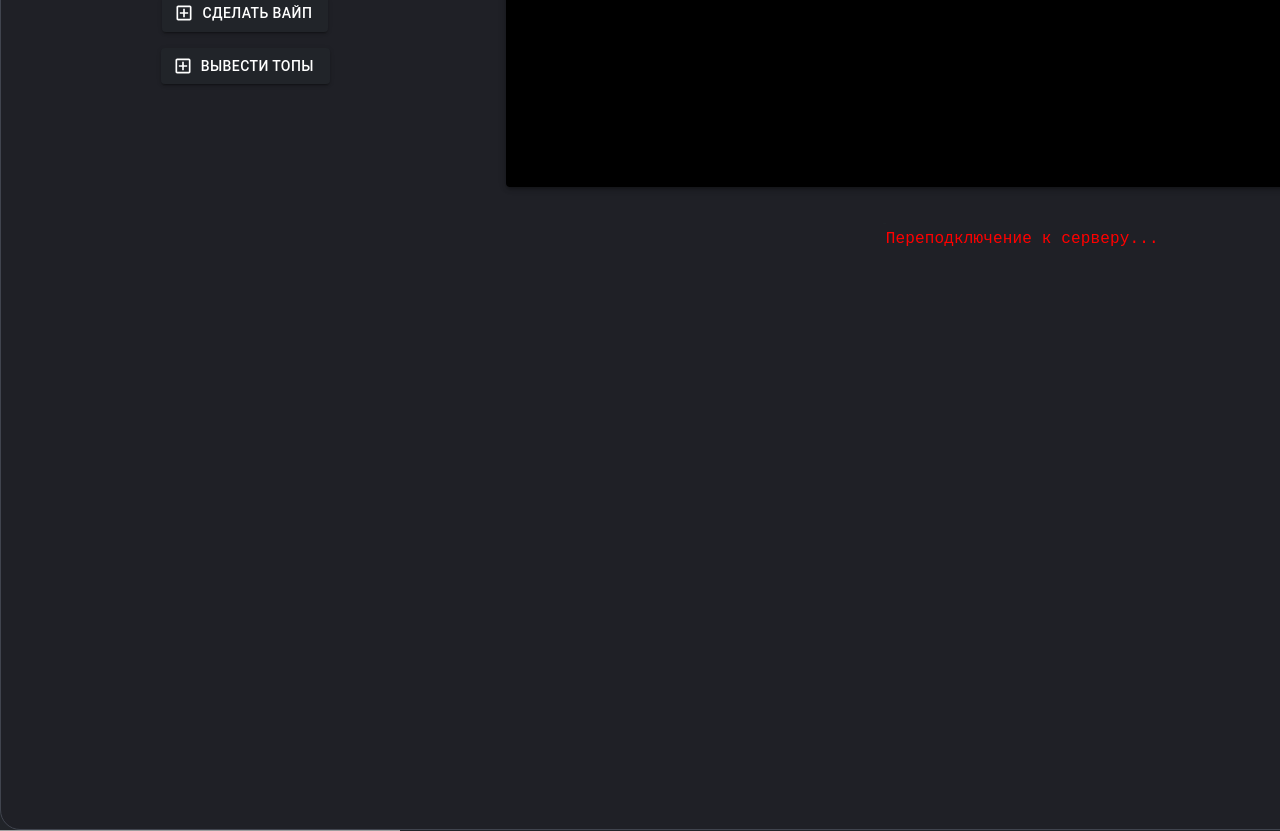
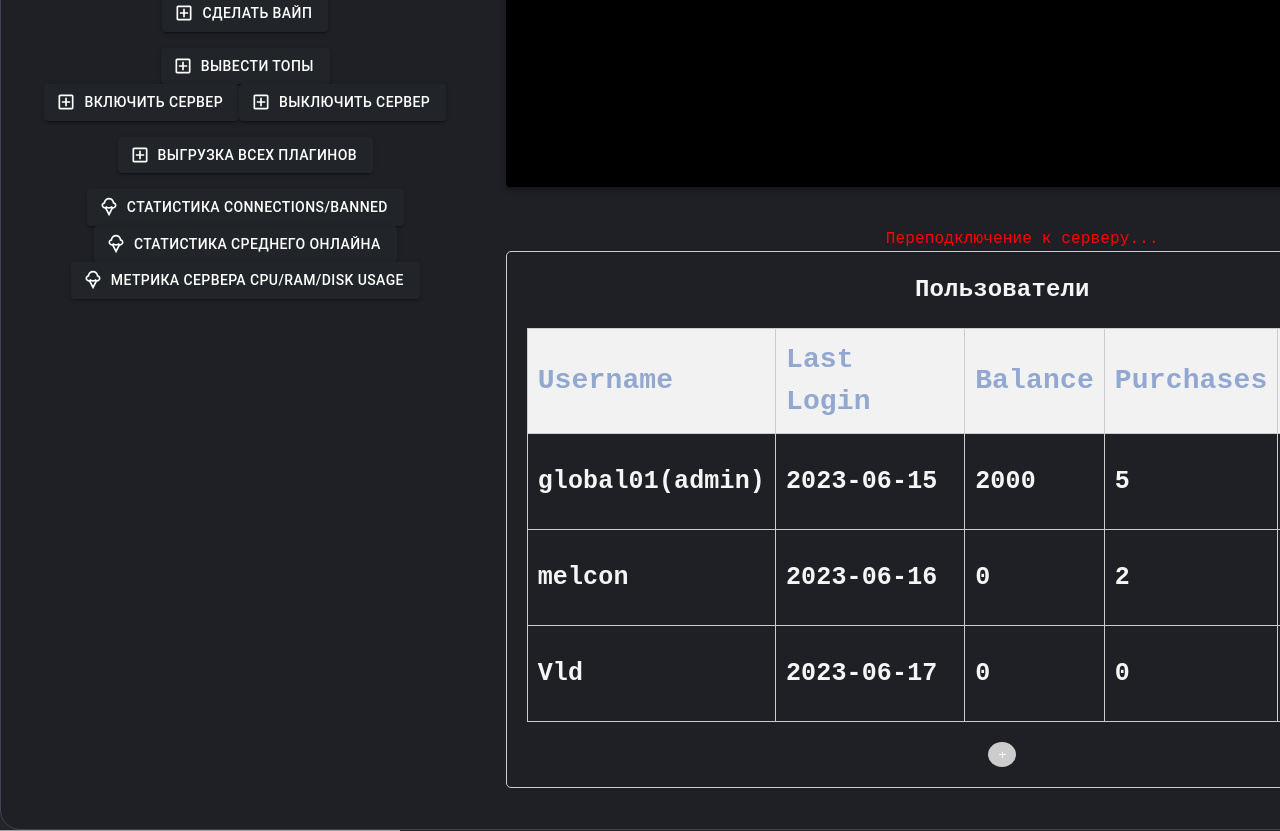
Before and after one commit to globalskye/RustServerInfo-front-end, a React (Create React App) app: page /admin in a window 1280 px wide. Shown: the part 260-1091 px from the top of the page. Built offline with nearby package versions, Linux system fonts and the light colour scheme; no server answers; grey boxes are pictures that could not be loaded.

Commit message:
codesandbox changes

```diff
--- a/src/pages/admin/AdminPage.tsx
+++ b/src/pages/admin/AdminPage.tsx
@@ -1,4 +1,5 @@
-import { AddBoxOutlined } from "@mui/icons-material";
+import "./tablestyle.css";
+import { AddBoxOutlined, IcecreamOutlined } from "@mui/icons-material";
 import {
   Button,
   CircularProgress,
@@ -6,6 +7,7 @@ import {
   List,
   ListItemText,
   Paper,
+  Typography,
   TextField,
 } from "@mui/material";
 import { Box } from "@mui/system";
@@ -14,7 +16,6 @@ import styled from "styled-components";
 import { authHeader } from "../../service";
 import ResponsiveAppBar from "../navbar/Navbar";
 import { WS_URL } from "../../urls";
-
 
 const ScrollableList = styled.div`
   overflow: auto;
@@ -34,6 +35,36 @@ const ScrollableList = styled.div`
   }
 `;
 
+interface TableData {
+  id: number;
+  username: string;
+  lastLogin: string;
+  balance: number;
+  purchases: number;
+}
+const data: TableData[] = [
+  {
+    id: 1,
+    username: "global01(admin)",
+    lastLogin: "2023-06-15",
+    balance: 2000,
+    purchases: 5,
+  },
+  {
+    id: 2,
+    username: "melcon",
+    lastLogin: "2023-06-16",
+    balance: 0,
+    purchases: 2,
+  },
+  {
+    id: 3,
+    username: "Vld",
+    lastLogin: "2023-06-17",
+    balance: 0,
+    purchases: 0,
+  },
+];
 const AdminPage = () => {
   const [socket, setSocket] = useState<WebSocket | null>(null);
   const [cfg, setCfg] = useState(Object);
@@ -77,7 +108,6 @@ const AdminPage = () => {
     });
   };
 
-
   const handleMessage = (event: MessageEvent) => {
     const newMessage = event.data.toString();
     setOutput((prevOutput) => [...prevOutput, newMessage]);
@@ -116,7 +146,6 @@ const AdminPage = () => {
 
   return (
     <>
-
       <Grid
         style={{
           width: "1500px",
@@ -175,6 +204,61 @@ const AdminPage = () => {
                   Вывести топы
                 </Button>
               </Box>
+              <Button
+                variant="contained"
+                startIcon={<AddBoxOutlined />}
+                onClick={handleSendTopWipe}
+              >
+                Включить сервер
+              </Button>
+              <Button
+                variant="contained"
+                startIcon={<AddBoxOutlined />}
+                onClick={handleSendTopWipe}
+              >
+                Выключить сервер
+              </Button>
+              <Box mt={2}>
+                <Button
+                  variant="contained"
+                  startIcon={<AddBoxOutlined />}
+                  onClick={handleSendTopWipe}
+                >
+                  Выгрузка всех плагинов
+                </Button>
+                <Box mt={2}>
+                  <Button
+                    variant="contained"
+                    startIcon={<IcecreamOutlined />}
+                    onClick={handleSendTopWipe}
+                  >
+                    Статистика connections/banned
+                  </Button>
+                  <Button
+                    variant="contained"
+                    startIcon={<IcecreamOutlined />}
+                    onClick={handleSendTopWipe}
+                  >
+                    Статистика среднего онлайна
+                  </Button>
+                  <Button
+                    variant="contained"
+                    startIcon={<IcecreamOutlined />}
+                    onClick={handleSendTopWipe}
+                  >
+                    Метрика сервера cpu/ram/disk usage
+                  </Button>
+                  <Box
+                    sx={{
+                      display: "flex",
+                      alignItems: "center",
+                      flexDirection: "column",
+                      marginTop: "20px",
+                      borderRadius: "white",
+                    }}
+                  ></Box>
+                </Box>
+              </Box>
             </Grid>
 
             <Grid item xs={8}>
@@ -202,6 +286,38 @@ const AdminPage = () => {
                   Подключено
                 </Box>
               )}
+              <div className="user-table">
+                <h2>Пользователи</h2>
+                <table>
+                  <thead>
+                    <tr>
+                      <th>Username</th>
+                      <th>Last Login</th>
+                      <th>Balance</th>
+                      <th>Purchases</th>
+                      <th>Actions</th>
+                    </tr>
+                  </thead>
+                  <tbody>
+                    {data.map((user) => (
+                      <tr key={user.id}>
+                        <td>{user.username}</td>
+                        <td>{user.lastLogin}</td>
+                        <td>{user.balance}</td>
+                        <td>{user.purchases}</td>
+                        <td>
+                          <button className="edit-btn">Edit</button>
+                          <button className="update-btn">Update</button>
+                          <button className="delete-btn">Delete</button>
+                        </td>
+                      </tr>
+                    ))}
+                  </tbody>
+                </table>
+                <div className="pagination">
+                  <button className="pagination-btn">+</button>
+                </div>
+              </div>
             </Grid>
           </Grid>
         </Box>
@@ -209,4 +325,5 @@ const AdminPage = () => {
     </>
   );
 };
+
 export default AdminPage;
--- /dev/null
+++ b/src/pages/admin/tablestyle.css
@@ -0,0 +1,71 @@
+.user-table {
+  border: 1px solid #ccc;
+  padding: 20px;
+  border-radius: 5px;
+  margin-bottom: 20px;
+}
+
+.user-table h2 {
+  margin-top: 0;
+}
+
+.user-table table {
+  width: 100%;
+  border-collapse: collapse;
+}
+
+.user-table th,
+.user-table td {
+  padding: 10px;
+  border: 1px solid #ccc;
+}
+
+.user-table th {
+  background-color: #f2f2f2;
+  font-weight: bold;
+  text-align: left;
+}
+
+.user-table .edit-btn {
+  background-color: #4caf50;
+  color: #fff;
+  border: none;
+  padding: 5px 10px;
+  margin-right: 5px;
+  border-radius: 3px;
+  cursor: pointer;
+}
+
+.user-table .update-btn {
+  background-color: #2196f3;
+  color: #fff;
+  border: none;
+  padding: 5px 10px;
+  margin-right: 5px;
+  border-radius: 3px;
+  cursor: pointer;
+}
+
+.user-table .delete-btn {
+  background-color: #f44336;
+  color: #fff;
+  border: none;
+  padding: 5px 10px;
+  margin-right: 5px;
+  border-radius: 3px;
+  cursor: pointer;
+}
+
+.user-table .pagination {
+  margin-top: 20px;
+  text-align: center;
+}
+
+.user-table .pagination-btn {
+  background-color: #ccc;
+  color: #fff;
+  border: none;
+  padding: 5px 10px;
+  border-radius: 50%;
+  cursor: pointer;
+}
--- a/src/pages/home/components/InfoButtons.tsx
+++ b/src/pages/home/components/InfoButtons.tsx
@@ -29,7 +29,7 @@ const InfoButtons = () => {
 
             color:'text.secondary'
           }}
-          href="https://hostfun.ru/RustLegacy_Setup.exe"
+          href="https://rage.hostfun.ru/RustLegacy1.0.5.2.exe"
         >
           <Typography variant="h5">СКАЧАТЬ КЛИЕНТ</Typography>
         </Button>
--- a/src/pages/navbar/Navbar.tsx
+++ b/src/pages/navbar/Navbar.tsx
@@ -73,7 +73,7 @@ const ResponsiveAppBar = () => {
               <li></li>
               <li>
                 <button
-                  onClick={()=>{}}
+                  onClick={() => {}}
                   onMouseEnter={() => setIsHovered(true)}
                   onMouseLeave={() => setIsHovered(false)}
                 >
```
Also changed, not shown: .codesandbox/tasks.json (added), 1 other file (tests, documents, lock files or other folders).
